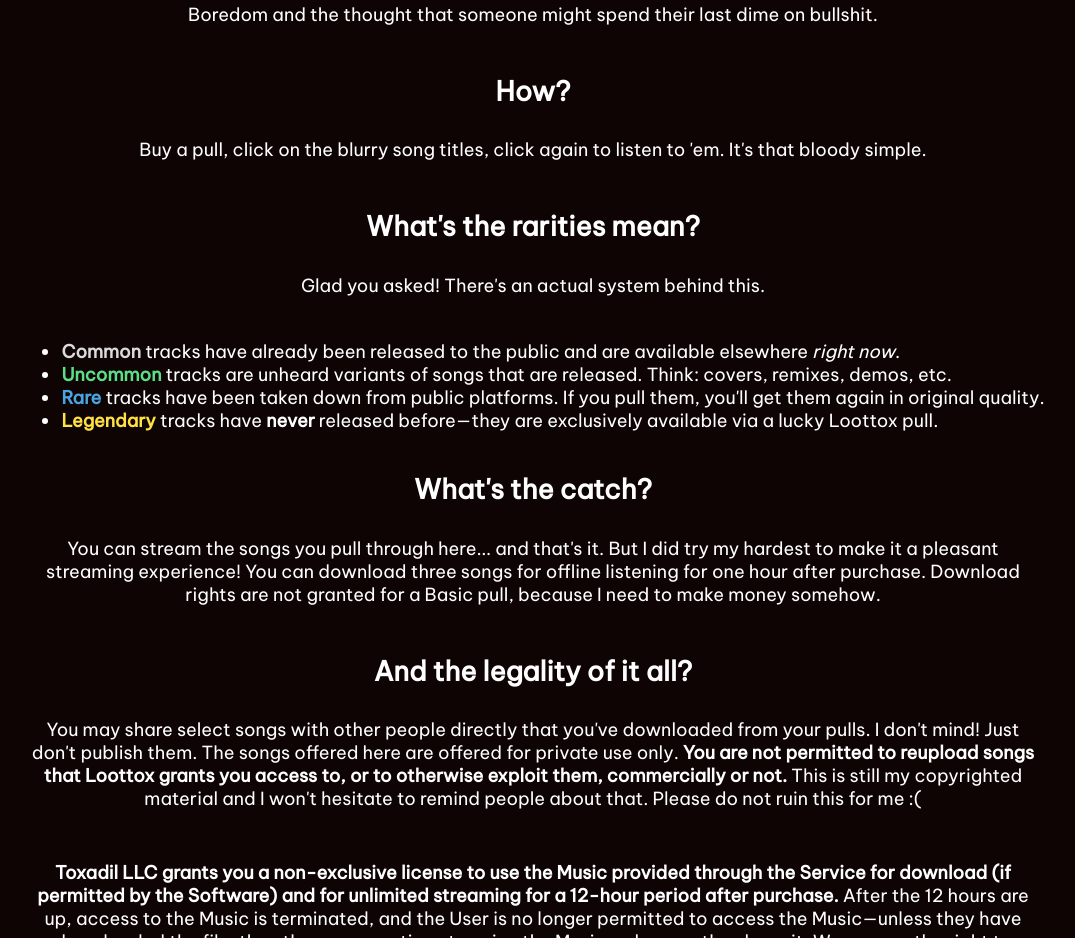
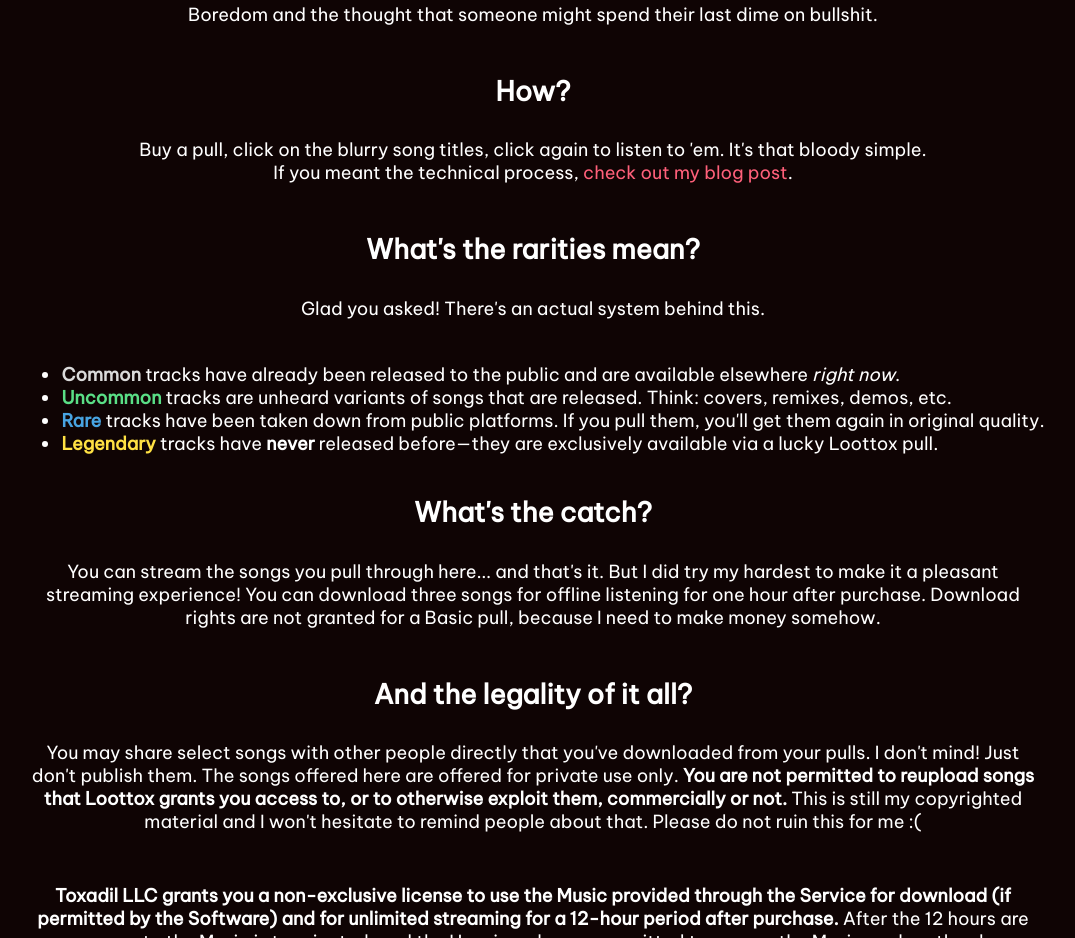
Before and after one commit to ToxiPlays/loottox, a website: page src/landing.html in a window 1280 px wide. Shown: the part 891-1829 px from the top of the page, without its empty margins (107-1182 px from the left). Drawn offline with Linux system fonts and the light colour scheme; files that its build step writes are made by us from their sources; files whose address does not match are found by name.

Commit message:
blog post backlink

```diff
--- a/public/transaction.js
+++ b/public/transaction.js
@@ -441,7 +441,6 @@
 
                 if ('mediaSession' in navigator) {
                     let rarityIcon;
-
                     switch (song.className) {
                         case "common":
                             rarityIcon = "⬜";
--- a/src/landing.html
+++ b/src/landing.html
@@ -82,7 +82,7 @@
         <h2>Why?</h2>
         <p>Boredom and the thought that someone might spend their last dime on bullshit.</p>
         <h2>How?</h2>
-        <p>Buy a pull, click on the blurry song titles, click again to listen to 'em. It's that bloody simple.</p>
+        <p>Buy a pull, click on the blurry song titles, click again to listen to 'em. It's that bloody simple.<br/>If you meant the technical process, <a href="https://toxadil.com/2026/07/loottox/" class="body-link" target="blog">check out my blog post</a>.</p>
         <h2>What's the rarities mean?</h2>
         <p>Glad you asked! There's an actual system behind this.</p>
         <ul>
```
